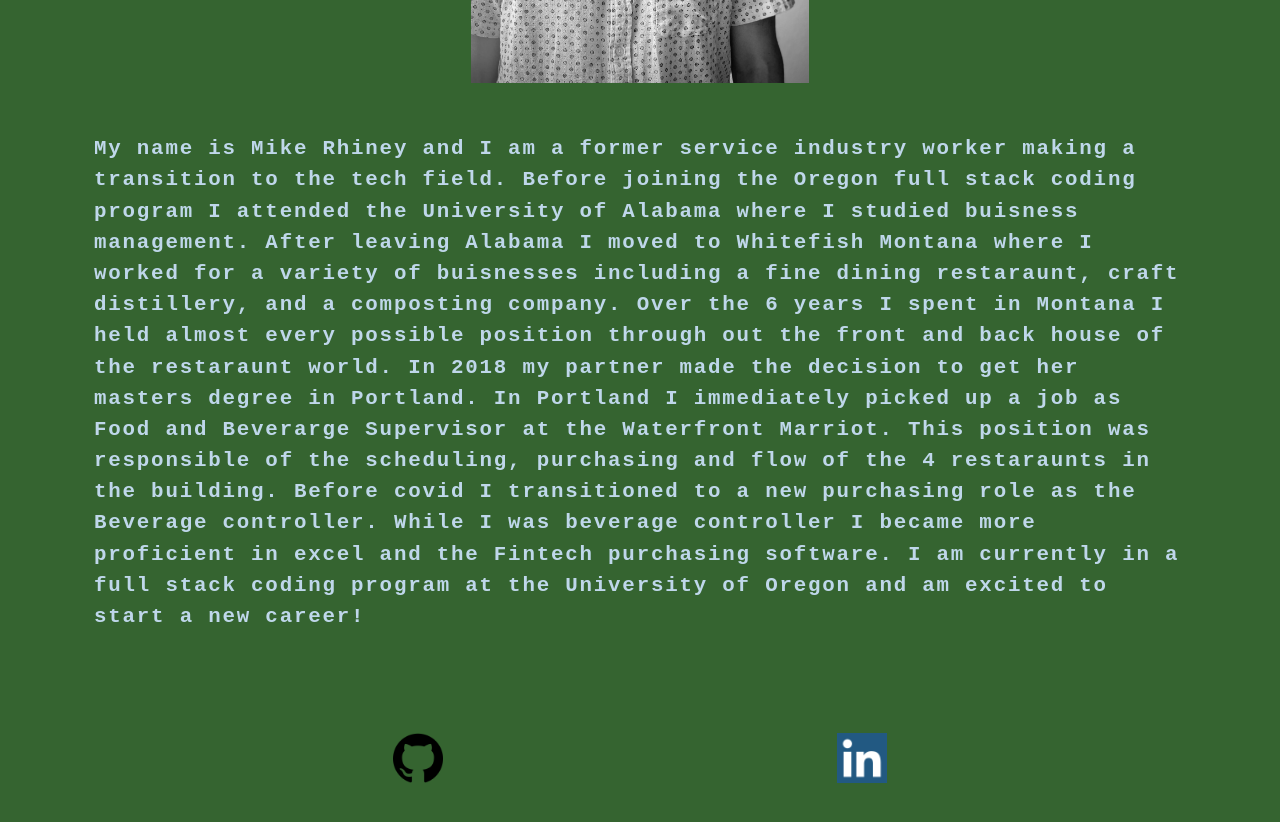
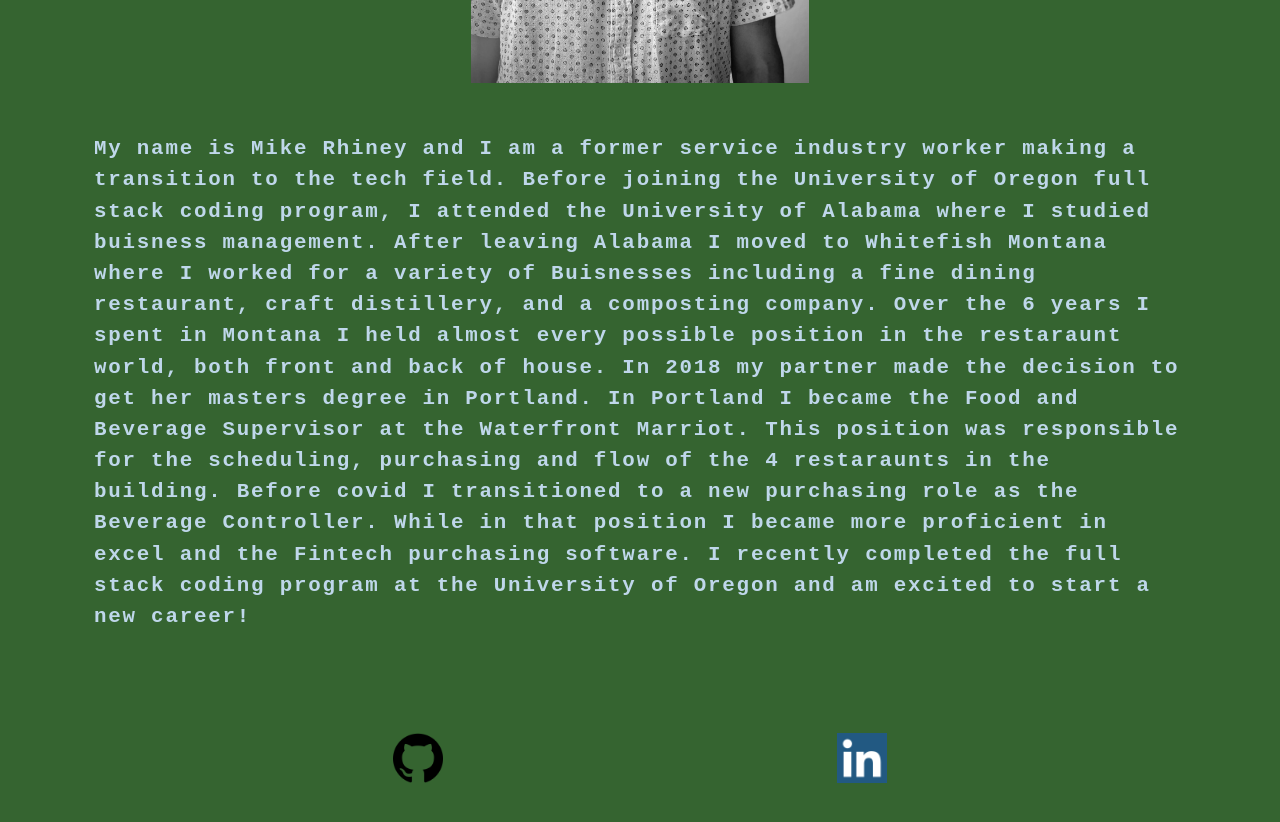
Before and after one commit to rhineyman/reactportfolio, a React (Create React App) app: page / in a window 1280 px wide. Shown: the part 640-1462 px from the top of the page. Built offline with nearby package versions, Linux system fonts and the light colour scheme.

Commit message:
About changes

```diff
--- a/src/components/About.js
+++ b/src/components/About.js
@@ -15,18 +15,17 @@ function About() {
 			</div>
 			<div>
 				<p>
-                    My name is Mike Rhiney and I am a former service industry worker making a transition to the tech
-                    field. Before joining the Oregon full stack coding program I attended the University of Alabama
-                    where I studied buisness management. After leaving Alabama I moved to Whitefish Montana where I
-                    worked for a variety of buisnesses including a fine dining restaraunt, craft distillery, and a
-                    composting company. Over the 6 years I spent in Montana I held almost every possible position through out the front
-                    and back house of the restaraunt world. In 2018 my partner made the decision to get her masters
-                    degree in Portland. In Portland I immediately picked up a job as Food and Beverarge Supervisor at
-                    the Waterfront Marriot. This position was responsible of the scheduling, purchasing and flow of the
-                    4 restaraunts in the building. Before covid I transitioned to a new purchasing role as the Beverage
-                    controller. While I was beverage controller I became more proficient in excel and the Fintech
-                    purchasing software. I am currently in a full stack coding program at the University of Oregon and
-                    am excited to start a new career!
+					My name is Mike Rhiney and I am a former service industry worker making a transition to the tech
+					field. Before joining the University of Oregon full stack coding program, I attended the University of Alabama
+					where I studied buisness management. After leaving Alabama I moved to Whitefish Montana where I
+					worked for a variety of Buisnesses including a fine dining restaurant, craft distillery, and a
+					composting company. Over the 6 years I spent in Montana I held almost every possible position in the restaraunt world, both front and back of house.
+					In 2018 my partner made the decision to get her masters	degree in Portland. In Portland I became the Food and Beverage Supervisor at
+					the Waterfront Marriot. This position was responsible for the scheduling, purchasing and flow of the
+					4 restaraunts in the building. Before covid I transitioned to a new purchasing role as the Beverage
+					Controller. While in that position I became more proficient in excel and the Fintech
+					purchasing software. I recently completed the full stack coding program at the University of Oregon and
+					am excited to start a new career!
 				</p>
 			</div>
 		</section>
```
